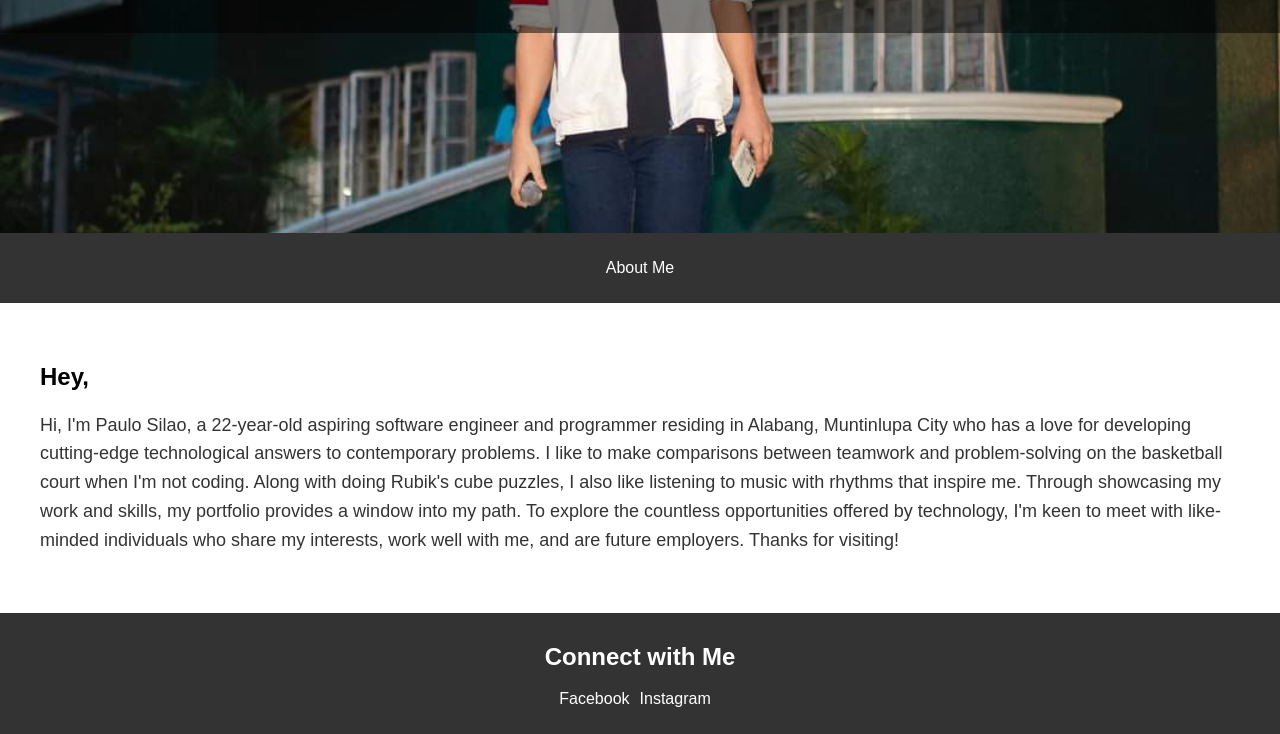
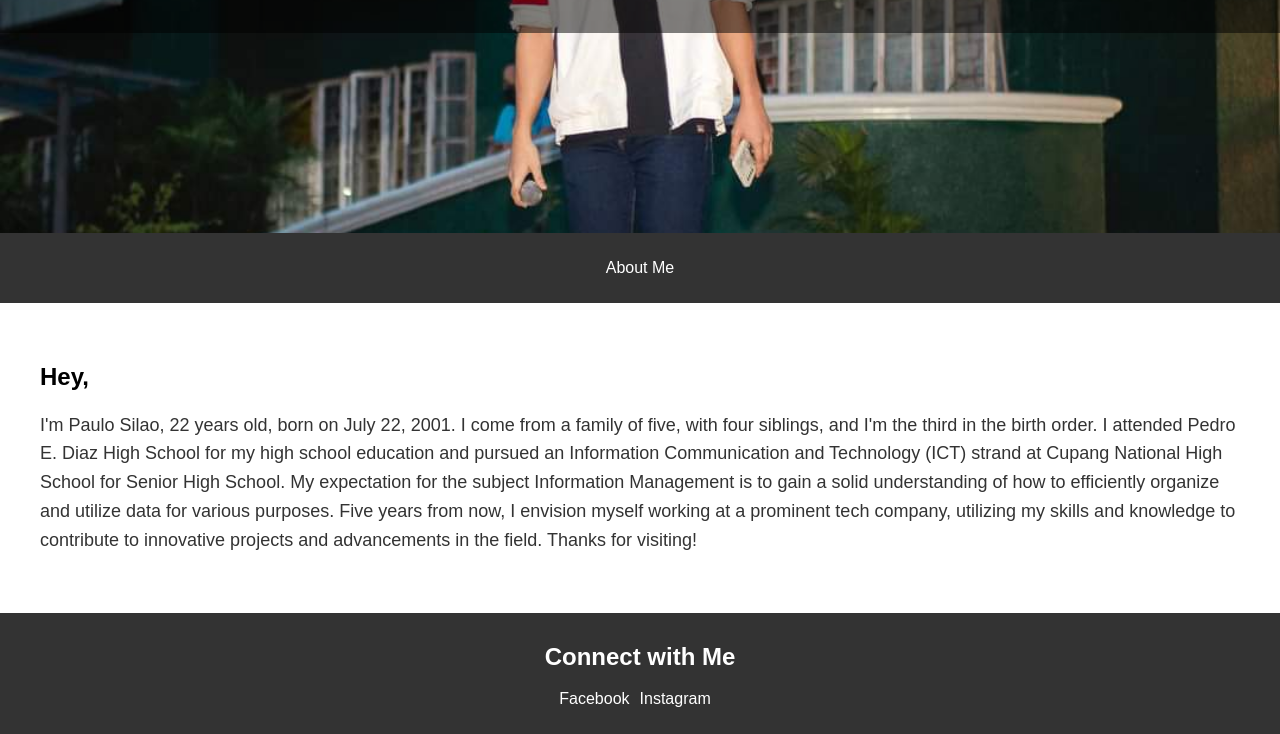
Before and after one commit to im-pau/Paulo.Silao.github.io, a plain HTML site: page index.html in a window 1280 px wide. Shown: the part 321-1055 px from the top of the page. Drawn offline with Linux system fonts and the light colour scheme.

Commit message:
Update index.html

```diff
--- a/index.html
+++ b/index.html
@@ -24,7 +24,7 @@
     <section id="about" class="about-section">
         <h2>Hey,</h2>
         <p class="about-text">
-            Hi, I'm Paulo Silao, a 22-year-old aspiring software engineer and programmer residing in Alabang, Muntinlupa City who has a love for developing cutting-edge technological answers to contemporary problems. I like to make comparisons between teamwork and problem-solving on the basketball court when I'm not coding. Along with doing Rubik's cube puzzles, I also like listening to music with rhythms that inspire me. Through showcasing my work and skills, my portfolio provides a window into my path. To explore the countless opportunities offered by technology, I'm keen to meet with like-minded individuals who share my interests, work well with me, and are future employers. Thanks for visiting!
+            I'm Paulo Silao, 22 years old, born on July 22, 2001. I come from a family of five, with four siblings, and I'm the third in the birth order. I attended Pedro E. Diaz High School for my high school education and pursued an Information Communication and Technology (ICT) strand at Cupang National High School for Senior High School. My expectation for the subject Information Management is to gain a solid understanding of how to efficiently organize and utilize data for various purposes. Five years from now, I envision myself working at a prominent tech company, utilizing my skills and knowledge to contribute to innovative projects and advancements in the field. Thanks for visiting!
         </p>
     </section>
 
```
